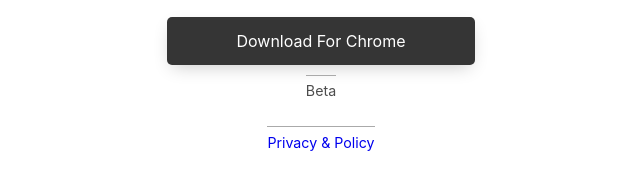
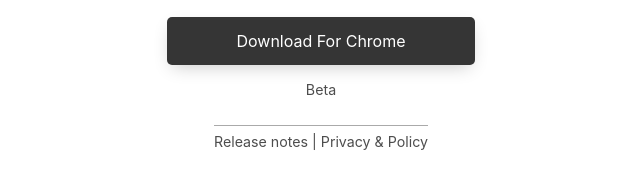
Before and after one commit to NetMeter/netmeter.github.io, a plain HTML site: page index.html in a window 1280 px wide. Shown: the part 269-458 px from the top of the page, without its empty margins (319-959 px from the left). Drawn offline with Linux system fonts and the light colour scheme.

Commit message:
add release notes link to homepage

```diff
--- a/index.html
+++ b/index.html
@@ -20,9 +20,9 @@
         >
           Download For Chrome
         </a>
-        <div class="footnote">Beta</div>
+        <div class="info-release">Beta</div>
         <div class="footnote">
-          <a href="https://netmeter.github.io/privacy.html">Privacy & Policy</a>
+          <a href="https://netmeter.github.io/release-notes.html">Release notes</a> | <a href="https://netmeter.github.io/privacy.html">Privacy & Policy</a>
         </div>
       </div>
     </div>
--- a/styles.css
+++ b/styles.css
@@ -78,6 +78,23 @@ p {
     box-shadow: 0px 6px 18px -5px rgb(199, 199, 199);
 }
 
+.info-release {
+    padding: 0.3em 0;
+    margin: 10px 0;
+    display: prince-footnote;
+    font-size: 0.8888888889rem;
+    font-weight: normal;
+    font-style: normal;
+    letter-spacing: normal;
+    word-spacing: normal;
+    color: #4d4d4d;
+    line-height: 1.5555555556em;
+    text-align: left;
+    text-indent: 0;
+    text-transform: none;
+    counter-increment: footnote;
+}
+
 .footnote {
     border-top: 1px solid #aaa;
     border-clip: 3in;
@@ -97,3 +114,13 @@ p {
     counter-increment: footnote;
     footnote-style-position: outside;
 }
+
+.footnote a {
+    text-decoration: none;
+    color: #4d4d4d;
+}
+
+a:hover {
+    text-decoration: none;
+    color: #000000;
+}
```
